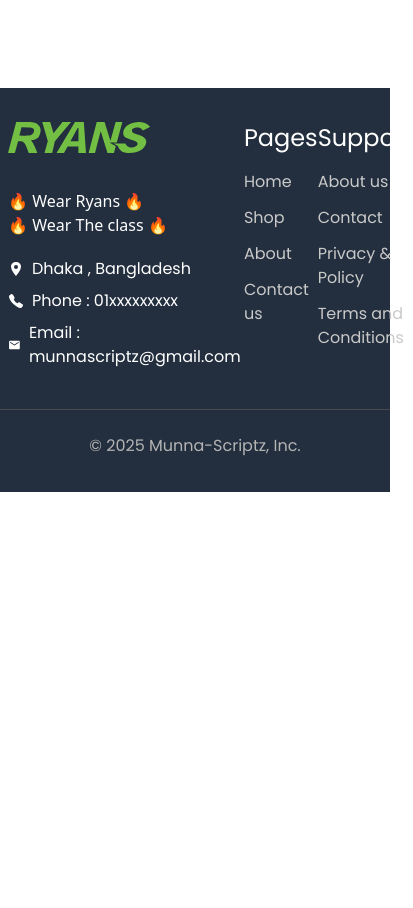
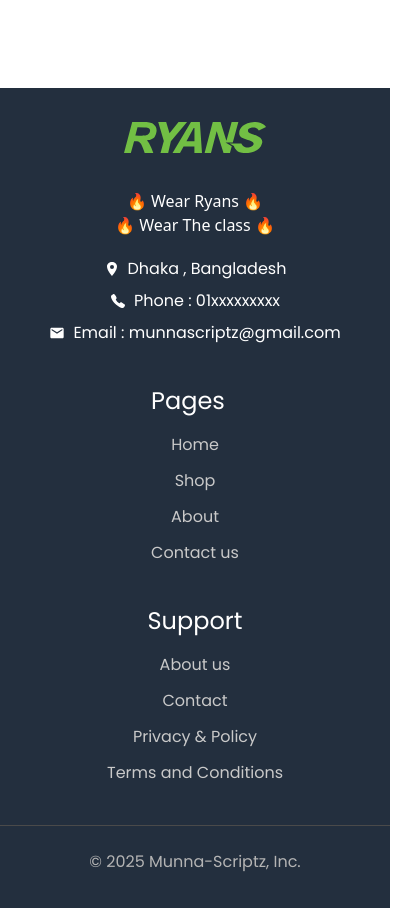
Before and after one commit to Munna-Scriptz/Business-e-commerce, a React (Vite) app: page / in a window 390 px wide. Shown: the part 1620-2528 px from the top of the page, 413 px wide, since content can reach past the window. Before the commit the page ends 2112 px from the top, so only its background shows below. Built offline with nearby package versions, Linux system fonts and the light colour scheme.

Commit message:
Footer Responsive Complete

```diff
--- a/src/components/Footer.jsx
+++ b/src/components/Footer.jsx
@@ -8,11 +8,11 @@ const Footer = () => {
     <>
     <footer className='mt-[112px] py-[34px] bg-second'>
         <div className="container">
-            <div id="Footer-Row" className='flex items-start justify-between'>
-                <div>
+            <div id="Footer-Row" className='flex lg:flex-row flex-col lg:items-start items-center lg:gap-0 gap-[40px] justify-between'>
+                <div className='flex flex-col lg:items-start items-center'>
                     <img className='w-[142px]' src={logo} alt="Logo" />
-                    <div className='mt-9'>
-                        <p className=' text-white'>🔥 Wear Ryans 🔥<br />🔥 Wear The class 🔥</p>
+                    <div className='mt-9 flex flex-col lg:items-start items-center'>
+                        <p className=' text-white lg:text-start text-center '>🔥 Wear Ryans 🔥<br />🔥 Wear The class 🔥</p>
                         <p className='text-white font-poppins flex items-center gap-2 mt-5'><IoLocationSharp /> Dhaka , Bangladesh</p>
                         <p className='text-white font-poppins flex items-center gap-2 mt-2'><IoCall /> Phone : 01xxxxxxxxx</p>
                         <p className='text-white font-poppins flex items-center gap-2 mt-2'><MdEmail /> Email : munnascriptz@gmail.com</p>
@@ -20,7 +20,7 @@ const Footer = () => {
                 </div>
                 <div>
                     <h2 className='text-white font-poppins text-2xl'>Pages</h2>
-                    <div className='mt-4 flex flex-col gap-3'>
+                    <div className='mt-4 flex flex-col lg:items-start items-center gap-3'>
                         <Link to={'/'} className='text-[#c9c9c9] font-poppins '>Home</Link>
                         <Link to={'/shop'} className='text-[#c9c9c9] font-poppins '>Shop</Link>
                         <Link to={'/'} className='text-[#c9c9c9] font-poppins '>About</Link>
@@ -28,8 +28,8 @@ const Footer = () => {
                     </div>
                 </div>
                 <div>
-                    <h2 className='text-white font-poppins text-2xl'>Support</h2>
-                    <div className='mt-4 flex flex-col gap-3'>
+                    <h2 className='text-white font-poppins lg:text-second text-center text-2xl'>Support</h2>
+                    <div className='mt-4 flex lg:items-start items-center flex-col gap-3'>
                         <Link to={'/about'} className='text-[#c9c9c9] font-poppins '>About us</Link>
                         <Link to={'/contact'} className='text-[#c9c9c9] font-poppins '>Contact</Link>
                         <Link to={'/'} className='text-[#c9c9c9] font-poppins '>Privacy & Policy</Link>
```
